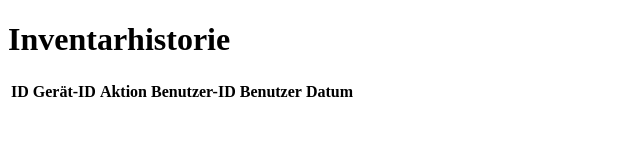
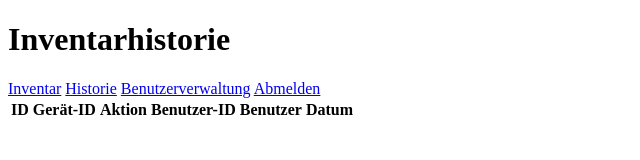
Before and after one commit to davidcor753/vae-projet, a website: page Frontend/consultation.html in a window 1280 px wide. Shown: the whole page, without its empty margins (0-640 px from the left). Drawn offline with Linux system fonts and the light colour scheme; no server answers.

Commit message:
Navigation und Abmeldung

```diff
--- a/Frontend/consultation.html
+++ b/Frontend/consultation.html
@@ -7,7 +7,12 @@
 
   <body>
     <h1>Inventarhistorie</h1>
-
+    <nav>
+      <a href="index.html">Inventar</a>
+      <a href="consultation.html">Historie</a>
+      <a href="users.html">Benutzerverwaltung</a>
+      <a href="/logout">Abmelden</a>
+    </nav>
     <!-- Tabelle zur Anzeige der Inventar-Aktionen -->
     <table id="actions-table">
       <thead>
```
Also changed, not shown: Backend/routes/auth.routes.js (+7 -0 lines), Frontend/index.html (+7 -0 lines), Frontend/users.html (+6 -1 lines).
